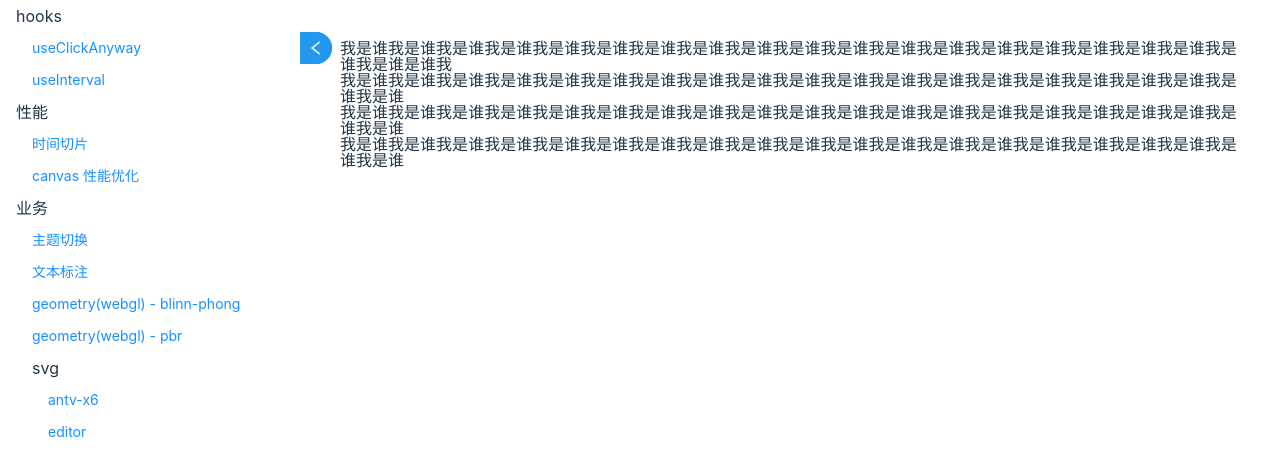
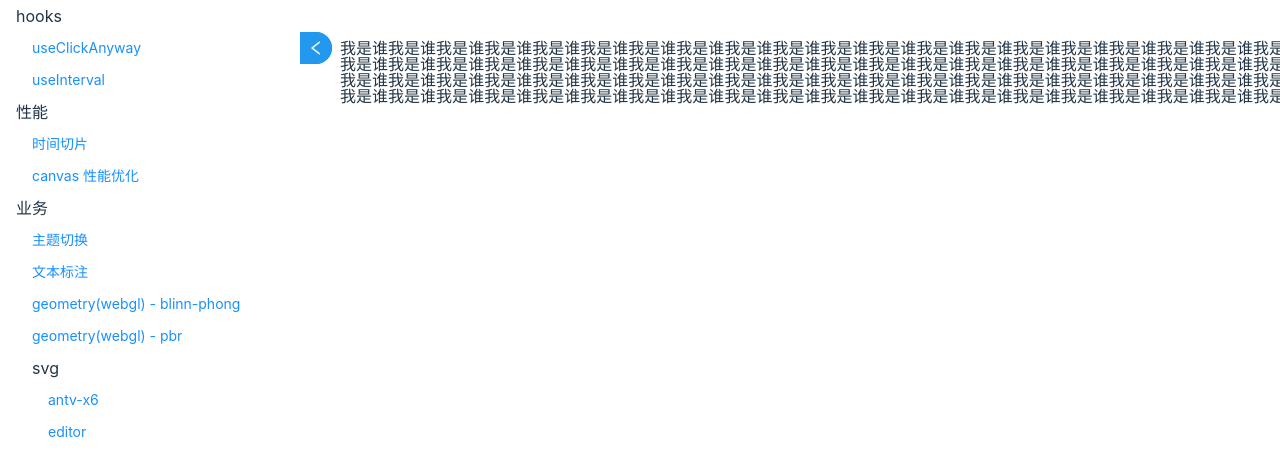
Before and after one commit to yunxiaomxd/my-knowledge, a React (Vite) app: page / in a window 1280 px wide. Shown: the top 476 px of the page. Built offline with nearby package versions, Linux system fonts and the light colour scheme; what @antv/x6 would draw is missing.

Commit message:
feat: 文字标注 svg 计算层级修改与左右滚动区域添加

```diff
--- a/package.json
+++ b/package.json
@@ -5,6 +5,7 @@
   "type": "module",
   "scripts": {
     "dev": "vite",
+    "start": "vite",
     "build": "tsc && vite build",
     "preview": "vite preview"
   },
--- a/src/App.tsx
+++ b/src/App.tsx
@@ -45,7 +45,7 @@ function App() {
         mode="ghost"
         onClick={(item) => setKey(item.value)}
       />
-      <div style={{ flex: 1 }}>
+      <div style={{ flex: 1, overflow: 'hidden' }}>
         {render()}
       </div>
     </div>
--- a/src/components/business/textMark/textMark.tsx
+++ b/src/components/business/textMark/textMark.tsx
@@ -1,13 +1,12 @@
-import React, { useRef, useState } from "react";
+import React, { useEffect, useRef, useState } from "react";
 
-const text = `我是谁我是谁我是谁我是谁我是谁我是谁我是谁我是谁我是谁我是谁我是谁我是谁我是谁我是谁我是谁我是谁我是谁我是谁我是谁我是谁是谁我
+const text = `我是谁我是谁我是谁我是谁我是谁我是谁我是谁我是谁我是谁我是谁我是谁我是谁我是谁我是谁我是谁我是谁我是谁我是谁我是谁我是谁是谁我我是谁我是谁我是谁我是谁我是谁我是谁我是谁我是谁我是谁我是谁我是谁我是谁我是谁我是谁我是谁我是谁我是谁我是谁我是谁我是谁是谁我
 我是谁我是谁我是谁我是谁我是谁我是谁我是谁我是谁我是谁我是谁我是谁我是谁我是谁我是谁我是谁我是谁我是谁我是谁我是谁我是谁
 我是谁我是谁我是谁我是谁我是谁我是谁我是谁我是谁我是谁我是谁我是谁我是谁我是谁我是谁我是谁我是谁我是谁我是谁我是谁我是谁
 我是谁我是谁我是谁我是谁我是谁我是谁我是谁我是谁我是谁我是谁我是谁我是谁我是谁我是谁我是谁我是谁我是谁我是谁我是谁我是谁`;
 
 interface IPosition {
   x: number;
-  y: number;
 }
 
 interface ITextRelationShipItem {
@@ -16,6 +15,8 @@ interface ITextRelationShipItem {
   level: number;
   text: string;
   id: string | number;
+  originKeyIndex: number;
+  targetKeyIndex: number;
 }
 
 interface ITextItem {
@@ -25,8 +26,13 @@ interface ITextItem {
   relationShips: ITextRelationShipItem[];
 }
 
+const perHeight = 50;
+
 const TextMark = () => {
   const moveRef = useRef<Boolean>();
+  const containerRef = useRef<HTMLDivElement | null>(null);
+  const timerRef = useRef<number>(0);
+  const [scrollWidth, setScrollWidth] = useState(0);
   const [textLine, setTextLine] = useState<ITextItem[]>(text.split('\n').map((v) => {
     return {
       text: v,
@@ -49,11 +55,18 @@ const TextMark = () => {
       const start = nodes[s] as HTMLSpanElement;
       const end = nodes[e] as HTMLSpanElement;
 
-      const nodeStart = start.offsetLeft;
-      const nodeEnd = end.offsetLeft + end.offsetWidth;
+      const nodeStart = start.offsetLeft - 40;
+      const nodeEnd = end.offsetLeft + end.offsetWidth - 40;
+
+      let level = 1;
+      const list = textItem.relationShips.filter((v) => v.originKeyIndex === index || v.targetKeyIndex === index).sort((a, b) => b.level - a.level);
+
+      if (list.length > 0) {
+        level = list[0].level + 1;
+      }
 
       const x = (nodeStart + nodeEnd) / 2;
-      const y = 100;
+      const y = perHeight * level;
 
       setTextLine((list) => {
         return list.map((item, i) => {
@@ -65,9 +78,11 @@ const TextMark = () => {
                 {
                   s: { x, y },
                   e: { x, y },
-                  level: 0,
+                  level,
                   text: '归类处理',
                   id: Math.random(),
+                  originKeyIndex: index,
+                  targetKeyIndex: -1,
                 }
               ],
             }
@@ -83,8 +98,29 @@ const TextMark = () => {
     selectionRef.current = { element: e.target, row };
   }
 
-  const handleMouseUp = (e: React.MouseEvent<HTMLDivElement>, row: number) => {
+  const handleMouseUp = (e: React.MouseEvent<HTMLSpanElement>, row: number) => {
     if (moveRef.current) {
+      const target = e.target as HTMLSpanElement;
+      const keyIndex = target.getAttribute('data-index');
+      const selected = target.getAttribute('data-selected');
+      if (selected && keyIndex != null) {
+        setTextLine((list) => {
+          return list.map((item, i) => {
+            if (i === row) {
+              return {
+                ...item,
+                relationShips: item.relationShips.map((ship, index) => {
+                  if (index === item.relationShips.length - 1) {
+                    return { ...ship, targetKeyIndex: +keyIndex };
+                  }
+                  return ship;
+                })
+              }
+            }
+            return item;
+          });
+        });
+      }
       moveRef.current = false;
       return;
     }
@@ -99,15 +135,15 @@ const TextMark = () => {
       const nodes = Array.from(container.childNodes);
       const startIndex = nodes.indexOf(startEqual ? start.element : selection!.anchorNode?.parentElement);
       const endIndex = nodes.indexOf(end);
-      setTextLine((value) => {
-        return value.map((item, index) => {
+
+      const newTextLine = textLine.map((item, index) => {
         if (row === index) {
-            item.keys.push({ s: startIndex, e: endIndex });
-            return { ...item };
+          return { ...item, keys: [...item.keys, { s: startIndex, e: endIndex }] };
         }
         return item;
       });
-      });
+
+      setTextLine(newTextLine);
       selectionRef.current = null;
     }
   }
@@ -128,7 +164,7 @@ const TextMark = () => {
             ...item,
             relationShips: item.relationShips.map((ship, index) => {
               if (index === item.relationShips.length - 1) {
-                return { ...ship, e: { x: e.clientX - boundingRect.x + target.scrollLeft, y: ship.e.y } }
+                return { ...ship, e: { x: e.clientX - boundingRect.x + target.scrollLeft - 40, y: perHeight * ship.level } }
               }
               return ship;
             })
@@ -139,63 +175,111 @@ const TextMark = () => {
     });
   }
 
+  const edgeAnimation = (type: string) => {
+    const ele = containerRef.current!;
+    if (type === '1') {
+      if (ele.scrollLeft + ele.offsetWidth < ele.scrollWidth) {
+        ele.scrollLeft = ele.scrollLeft + 10;
+      } else {
+        handleEdgeLeave();
+        return;
+      }
+    }
+    if (type === '2') {
+      if (ele.scrollLeft > 0) {
+        ele.scrollLeft = ele.scrollLeft - 10;
+      } else {
+        handleEdgeLeave();
+        return;
+      }
+    }
+    timerRef.current = requestAnimationFrame(() => {
+      edgeAnimation(type);
+    });
+  }
+
+  const handleEdgeEnter = (type: string) => {
+    edgeAnimation(type);
+  }
+
+  const handleEdgeLeave = () => {
+    cancelAnimationFrame(timerRef.current);
+  }
+
+  useEffect(() => {
+    containerRef.current && setScrollWidth(containerRef.current.scrollWidth);
+  }, [containerRef.current]);
+
   const renderSvg = (list: ITextRelationShipItem[]) => {
-    if (list.length === 0) {
+    if (list.length === 0 || !containerRef.current) {
       return null;
     }
+
+    let max = 1;
+    list.forEach((v) => {
+      if (v.level > max) {
+        max = v.level;
+      }
+    });
+
+    const svgHeight = max * perHeight;
+
     return (
-      <div>
+      <svg width={scrollWidth} height={max * perHeight} xmlns="http://www.w3.org/2000/svg" version="1.1">
         {
           list.map((v) => {
             const startX = v.s.x;
-            const startY = v.s.y;
+            const endX = v.e.x;
 
-            const endX = v.e.x;
-            const endY = v.e.y;
-
-            const rectLeftX = (startX + endX) / 2 - 50;
-            const rectRightX = (startX + endX) / 2 + 50;
-            const rectCenterY = (v.level + 1) * 25;
+            const rectLeftX = (startX + endX) / 2 - perHeight;
+            const rectRightX = (startX + endX) / 2 + perHeight;
+            const rectCenterY = (max - v.level) * perHeight + 25;
 
             const rectWidth = rectRightX - rectLeftX;
             const rectHeight = 32;
             const rectY = rectCenterY - rectHeight / 2;
 
             return (
-              <svg key={v.id} width="100%" height="100" xmlns="http://www.w3.org/2000/svg" version="1.1">
-                <line x1={startX} y1={startY} x2={rectLeftX} y2={rectCenterY} style={{ stroke: 'rgb(255,0,0)', strokeWidth: 2 }} />
+              <g key={v.id}>
+                <polyline points={`${startX},${svgHeight} ${startX},${rectCenterY} ${rectLeftX},${rectCenterY}`} style={{ fill: 'transparent', stroke: 'rgb(255,0,0)', strokeWidth: 2 }} />
                 <foreignObject width={rectWidth} height={rectHeight} x={rectLeftX} y={rectY}>
                   <div
-                    style={{ width: '100%', height: '100%', background:'rgba(0,0,255,0.3)', display: 'flex', alignItems: 'center', justifyContent: 'center' }}
+                    style={{ width: '100%', height: '100%', background:'#00c4ff', display: 'flex', alignItems: 'center', justifyContent: 'center' }}
                   >
                     {v.text}
                   </div>
                 </foreignObject>
-                <line x1={rectRightX} y1={rectCenterY} x2={endX} y2={endY} style={{ stroke: 'rgb(255,0,0)', strokeWidth: 2 }} />
-              </svg>
+                <polyline points={`${rectRightX},${rectCenterY} ${endX},${rectCenterY} ${endX},${svgHeight}`} x1={rectRightX} style={{ fill: 'transparent', stroke: 'rgb(255,0,0)', strokeWidth: 2 }} />
+              </g>
             )
           })
         }
-      </div>
+      </svg>
     )
   }
 
   return (
-    <div style={{ padding: 40 }}>
+    <div style={{ boxSizing: 'border-box', width: '100%', height: '100%', overflow: 'hidden', position: 'relative' }}>
+      <div
+        onMouseEnter={() => handleEdgeEnter('2')}
+        onMouseLeave={() => handleEdgeLeave()}
+        style={{ position: 'absolute', top: 0, left: 0, width: 40, height: '100%', zIndex: 1 }}
+      />
+      <div ref={containerRef} style={{ padding: '40px 0', boxSizing: 'border-box', overflow: 'auto', whiteSpace: 'nowrap', width: '100%', height: '100%', position: 'relative' }}>
         {
           textLine.map((v, row) => {
             const length = v.text.length;
             return (
-          <div key={v.id} style={{ lineHeight: 1 }} onMouseMove={(e) => handleMouseMove(e, row)} onMouseUp={() => moveRef.current = false}>
+              <div key={v.id} style={{ lineHeight: 1, width: 'max-content', padding: '0 40px' }} onMouseMove={(e) => handleMouseMove(e, row)} onMouseUp={() => moveRef.current = false}>
                 {renderSvg(v.relationShips)}
                 <div
                   tabIndex={0}
                   onMouseDown={(e) => handleMouseDown(e, row)}
                   onMouseUp={(e) => handleMouseUp(e, row)}
-              style={{ position: 'relative' }}
                 >
                   {Array.from({ length }).map((n, col) => {
                     const index = v.keys.findIndex((item) => col <= item.e && col >= item.s);
+
                     const style: React.CSSProperties = {};
                     let selected = '';
                     if (index > -1) {
@@ -212,6 +296,12 @@ const TextMark = () => {
           })
         }
       </div>
+      <div
+        onMouseEnter={() => handleEdgeEnter('1')}
+        onMouseLeave={() => handleEdgeLeave()}
+        style={{ position: 'absolute', top: 0, right: 0, width: 40, height: '100%', zIndex: 1 }}
+      />
+    </div>
   );
 };
 
```
Lines whose indentation alone changed are shown as unchanged.
